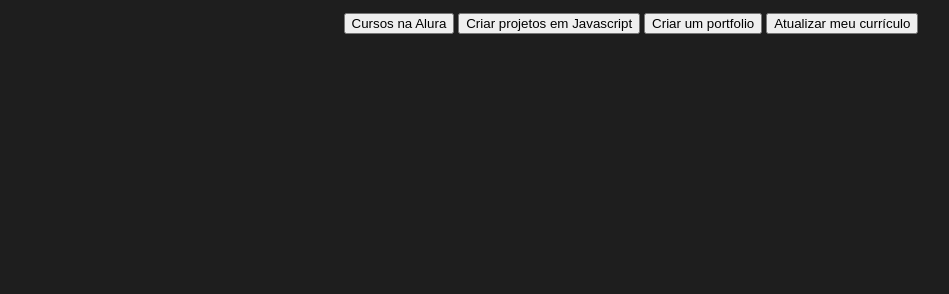
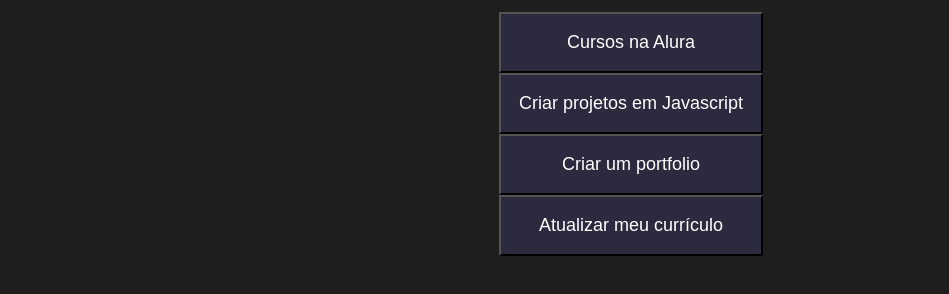
Before and after one commit to GLavino/Mtaematica-II-teerceiro, a plain HTML site: page index.html in a window 1280 px wide. Shown: the part 50-344 px from the top of the page, without its empty margins (9-958 px from the left). Drawn offline with Linux system fonts and the light colour scheme.

Commit message:
alinhamento

```diff
--- a/style.css
+++ b/style.css
@@ -30,3 +30,14 @@ font-family: 'Chakra Petch', sans-serif;
     font-size: large;}
 
 .titulo-principal span{color: var(--verde);}
+
+.botao {
+    font-family: "Crakra Petch", sans-serif;
+    background-color: var(--botao-inativo);
+    color: var(--branco);
+    display: flex;
+    justify-content: center;
+    padding: 1em;
+    font-size: 18px;
+    align-items: center;
+    width: 100%
```
